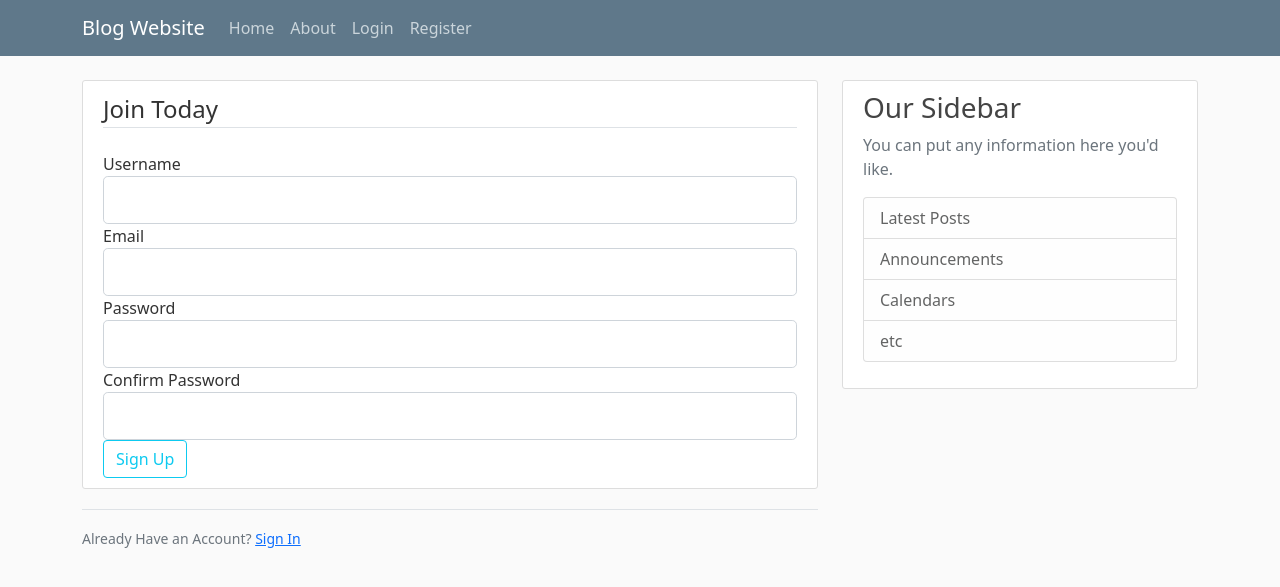
After one commit to trevor020601/Blog-Website, a Flask app: page /register in a window 1280 px wide. The commit adds this page. Shown: the top 587 px of the page. Run offline with Flask 2, Linux system fonts and the light colour scheme.

Commit message:
Sign Up and Log In Forms

```diff
--- a/blogsite.py
+++ b/blogsite.py
@@ -1,5 +1,8 @@
-from flask import Flask, render_template, url_for
+from flask import Flask, render_template, url_for, flash, redirect
+from forms import RegistrationForm, LoginForm
 app = Flask(__name__)
+
+app.config['SECRET_KEY'] = 'fa827ba53c8130521feb6706f0c0892d'
 
 posts = [
     {
@@ -25,6 +28,27 @@ def home():
 def about():
     return render_template('about.html', title='About')
 
+@app.route("/register", methods=['GET','POST'])
+def register():
+    form = RegistrationForm()
+    if form.validate_on_submit():
+        flash(f'Account created for {form.username.data}!', 'success')
+        return redirect(url_for('home'))
+    return render_template('register.html', title='Register', form=form)
+
+@app.route("/login", methods=['GET','POST'])
+def login():
+    form = LoginForm()
+    '''
+    if form.validate_on_submit():
+        if form.email.data == 'admin@blog.com' and form.password.data == 'password':
+            flash('You have been logged in!', 'success')
+            return redirect(url_for('home'))
+        else:
+            flash('Login Unsuccessful. Please check username and password', 'danger')
+    '''
+    return render_template('login.html', title='Login', form=form)
+
 # Turn on debugger with $env:FLASK_DEBUG=1
 # OR use python blogsite.py bc of main method below
 if __name__ == '__main__':
--- /dev/null
+++ b/forms.py
@@ -0,0 +1,17 @@
+from flask_wtf import FlaskForm
+from wtforms import StringField, PasswordField, SubmitField, BooleanField
+from wtforms.validators import DataRequired, Length, Email, EqualTo
+
+class RegistrationForm(FlaskForm):
+    username = StringField('Username', validators=[DataRequired(), Length(min=2, max=20)])
+    email = StringField('Email', validators=[DataRequired(), Email()])
+    password = PasswordField('Password', validators=[DataRequired()])
+    confirm_password = PasswordField('Confirm Password', validators=[DataRequired(), EqualTo('password')])
+    submit = SubmitField('Sign Up')
+
+class LoginForm(FlaskForm):
+    #username = StringField('Username', validators=[DataRequired(), Length(min=2, max=20)]) Could use this instead
+    email = StringField('Email', validators=[DataRequired(), Email()])
+    password = PasswordField('Password', validators=[DataRequired()])
+    remember = BooleanField('Remember Me')
+    submit = SubmitField('Login')
--- a/requirements.txt
+++ b/requirements.txt
@@ -1 +1,3 @@
 flask
+flask-wtf
+email_validator
--- a/templates/layout.html
+++ b/templates/layout.html
@@ -26,13 +26,13 @@
             </button>
             <div class="collapse navbar-collapse" id="navbarToggle">
               <div class="navbar-nav mr-auto">
-                <a class="nav-item nav-link" href="/">Home</a>
-                <a class="nav-item nav-link" href="/about">About</a>
+                <a class="nav-item nav-link" href="{{ url_for('home') }}">Home</a>
+                <a class="nav-item nav-link" href="{{ url_for('about') }}">About</a>
               </div>
               <!-- Navbar Right Side -->
               <div class="navbar-nav">
-                <a class="nav-item nav-link" href="/login">Login</a>
-                <a class="nav-item nav-link" href="/register">Register</a>
+                <a class="nav-item nav-link" href="{{ url_for('login') }}">Login</a>
+                <a class="nav-item nav-link" href="{{ url_for('register') }}">Register</a>
               </div>
             </div>
           </div>
@@ -42,6 +42,15 @@
     <main role="main" class="container">
         <div class="row">
             <div class="col-md-8">
+            {% with message = get_flashed_messages(with_categories=true) %}
+              {% if messages %}
+                {% for category, message in messages %}
+                  <div class="alert alert-{{ category }}">
+                      {{ message }}
+                  </div>
+                {% endfor %}
+              {% endif %}
+            {% endwith %}
             {% block content %}{% endblock %}
             </div>
             <div class="col-md-4">
--- /dev/null
+++ b/templates/register.html
@@ -0,0 +1,73 @@
+{% extends "layout.html" %}
+{% block content %}
+    <div class="content-section">
+        <form method="POST" action="">
+            <!-- hidden_tag() adds the CSRF token for security -->
+            {{ form.hidden_tag() }}
+            <fieldset class="form-group">
+                <legend class="border-bottom mb-4">Join Today</legend>
+                <div class="form-group">
+                    {{ form.username.label(class="form-control-label") }}
+
+                    {% if form.username.errors %}
+                        {{ form.username(class="form-control form-control-lg is-invalid") }}
+                        <div class="invalid-feedback">
+                            {% for error in form.username.errors %}
+                                <span>{{ error }}</span>
+                            {% endfor %}
+                        </div>
+                    {% else %}
+                        {{ form.username(class="form-control form-control-lg") }}
+                    {% endif %}
+                </div>
+                <div class="form-group">
+                    {{ form.email.label(class="form-control-label") }}
+                    {% if form.email.errors %}
+                        {{ form.email(class="form-control form-control-lg is-invalid") }}
+                        <div class="invalid-feedback">
+                            {% for error in form.email.errors %}
+                                <span>{{ error }}</span>
+                            {% endfor %}
+                        </div>
+                    {% else %}
+                        {{ form.email(class="form-control form-control-lg") }}
+                    {% endif %}
+                </div>
+                <div class="form-group">
+                    {{ form.password.label(class="form-control-label") }}
+                    {% if form.password.errors %}
+                        {{ form.password(class="form-control form-control-lg is-invalid") }}
+                        <div class="invalid-feedback">
+                            {% for error in form.password.errors %}
+                                <span>{{ error }}</span>
+                            {% endfor %}
+                        </div>
+                    {% else %}
+                        {{ form.password(class="form-control form-control-lg") }}
+                    {% endif %}
+                </div>
+                <div class="form-group">
+                    {{ form.confirm_password.label(class="form-control-label") }}
+                    {% if form.confirm_password.errors %}
+                        {{ form.confirm_password(class="form-control form-control-lg is-invalid") }}
+                        <div class="invalid-feedback">
+                            {% for error in form.confirm_password.errors %}
+                                <span>{{ error }}</span>
+                            {% endfor %}
+                        </div>
+                    {% else %}
+                        {{ form.confirm_password(class="form-control form-control-lg") }}
+                    {% endif %}
+                </div>
+            </fieldset>
+            <div class="form-group">
+                {{ form.submit(class="btn btn-outline-info") }}
+            </div>
+        </form>
+    </div>
+    <div class="border-top pt-3">
+        <small class="text-muted">
+            Already Have an Account? <a class="ml-2" href="{{ url_for('login') }}">Sign In</a>
+        </small>
+    </div>
+{% endblock content %}
```
Also changed, not shown: templates/login.html (added, +82 -0 lines).
